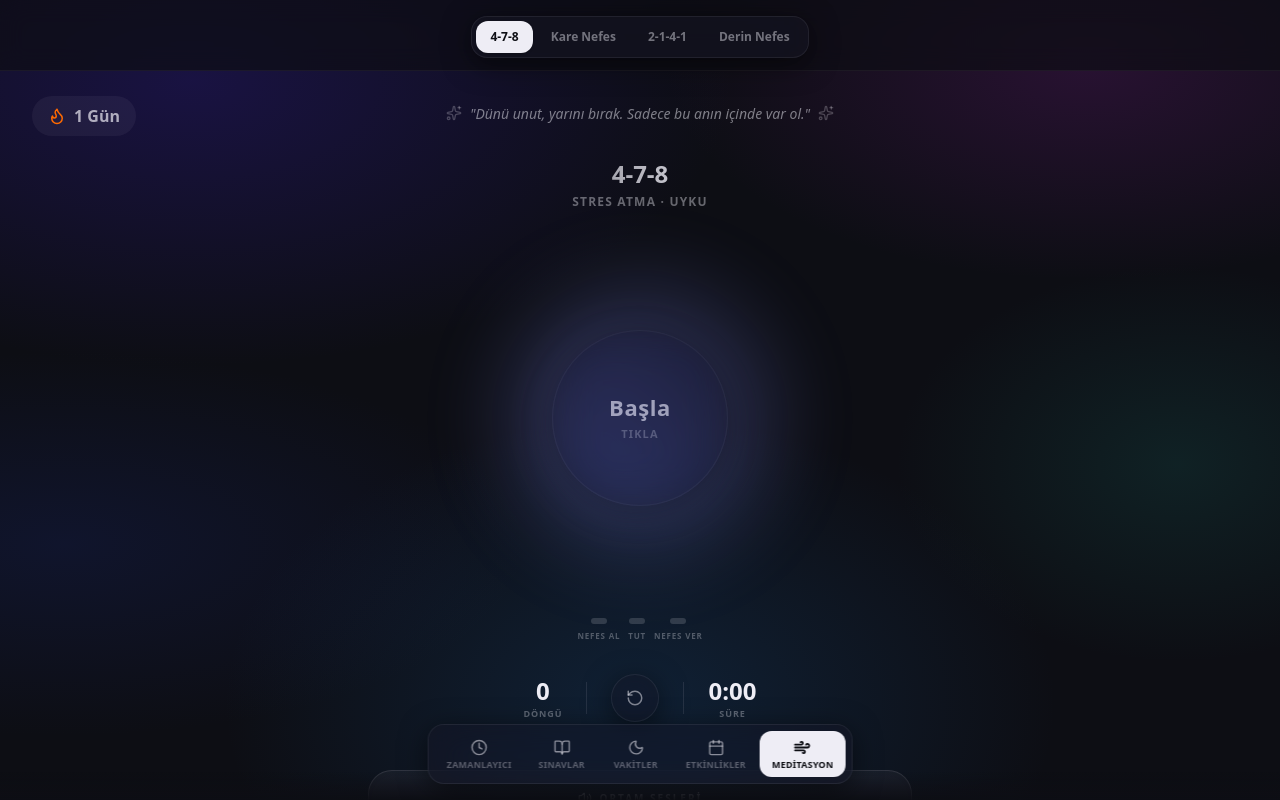
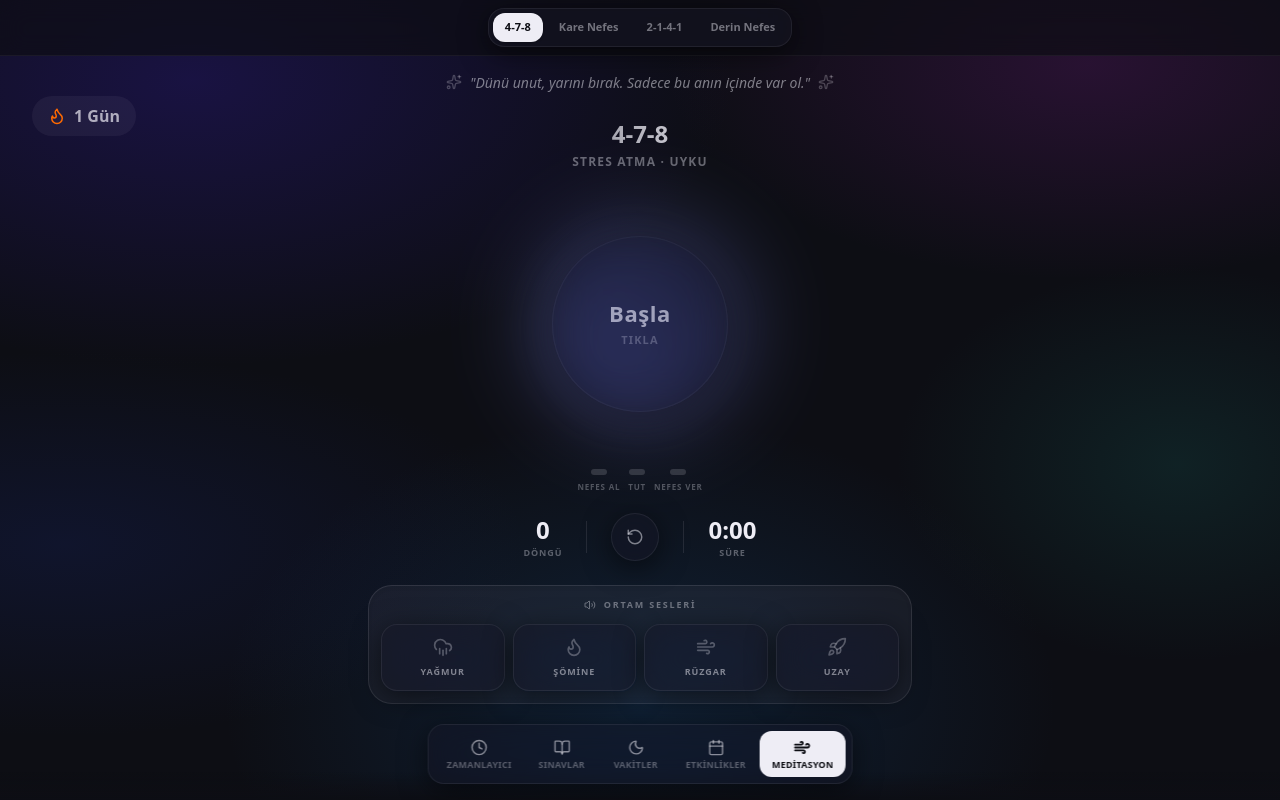
Before and after one commit to Harshidd/VakitHane, a Next.js app: page /meditasyon in a window 1280 px wide. Built offline with nearby package versions, Linux system fonts and the light colour scheme.

Commit message:
style: VakitHane - Meditasyon ambient sound layout fixed, theme sync implemented, layout fits screen without scrolling

```diff
--- a/src/app/globals.css
+++ b/src/app/globals.css
@@ -82,6 +82,35 @@ body {
     radial-gradient(ellipse 60% 40% at 5% 68%, hsla(230, 65%, 28%, 0.25) 0%, transparent 60%);
 }
 
+/* ── Ambient sound themes ── */
+body[data-theme="rain"] .bg-mesh-default,
+.dark body[data-theme="rain"] .bg-mesh-default {
+  background-image:
+    radial-gradient(ellipse 65% 55% at 20% 10%, hsla(200, 80%, 30%, 0.4) 0%, transparent 65%),
+    radial-gradient(ellipse 50% 60% at 80% 80%, hsla(220, 70%, 25%, 0.3) 0%, transparent 60%);
+}
+
+body[data-theme="fire"] .bg-mesh-default,
+.dark body[data-theme="fire"] .bg-mesh-default {
+  background-image:
+    radial-gradient(ellipse 70% 50% at 50% 90%, hsla(20, 90%, 35%, 0.4) 0%, transparent 65%),
+    radial-gradient(ellipse 50% 50% at 20% 80%, hsla(35, 80%, 30%, 0.3) 0%, transparent 60%);
+}
+
+body[data-theme="wind"] .bg-mesh-default,
+.dark body[data-theme="wind"] .bg-mesh-default {
+  background-image:
+    radial-gradient(ellipse 80% 40% at 10% 20%, hsla(180, 50%, 35%, 0.3) 0%, transparent 70%),
+    radial-gradient(ellipse 60% 50% at 90% 40%, hsla(200, 40%, 30%, 0.25) 0%, transparent 65%);
+}
+
+body[data-theme="space"] .bg-mesh-default,
+.dark body[data-theme="space"] .bg-mesh-default {
+  background-image:
+    radial-gradient(ellipse 70% 70% at 50% 50%, hsla(280, 80%, 20%, 0.5) 0%, transparent 70%),
+    radial-gradient(ellipse 40% 40% at 80% 20%, hsla(300, 90%, 15%, 0.4) 0%, transparent 50%);
+}
+
 /* ── Scrollbar hide ── */
 .scrollbar-hide::-webkit-scrollbar {
   display: none;
--- a/src/app/meditasyon/page.tsx
+++ b/src/app/meditasyon/page.tsx
@@ -29,10 +29,10 @@ const PROGRAMS = [
 const PHASE_LABELS = ["Nefes Al", "Tut", "Nefes Ver", "Bekle"];
 
 const SOUNDS = [
-    { id: "rain", name: "Yağmur", icon: CloudRain },
-    { id: "fire", name: "Şömine", icon: Flame },
-    { id: "wind", name: "Rüzgar", icon: Wind },
-    { id: "space", name: "Uzay", icon: Rocket },
+    { id: "rain", name: "Yağmur", icon: CloudRain, url: "https://actions.google.com/sounds/v1/weather/rain_heavy_loud.ogg" },
+    { id: "fire", name: "Şömine", icon: Flame, url: "https://actions.google.com/sounds/v1/ambiences/fire.ogg" },
+    { id: "wind", name: "Rüzgar", icon: Wind, url: "https://actions.google.com/sounds/v1/weather/winter_wind.ogg" },
+    { id: "space", name: "Uzay", icon: Rocket, url: "https://actions.google.com/sounds/v1/science_fiction/deep_space_hum.ogg" },
 ];
 
 export default function MeditasyonPage() {
@@ -105,8 +105,11 @@ export default function MeditasyonPage() {
         const extActive = document.body.getAttribute("data-theme");
         if (extActive) {
             setActiveSound(extActive);
-            audioRef.current.src = `/sounds/${extActive}.mp3`;
-            audioRef.current.play().catch(() => { });
+            const snd = SOUNDS.find(s => s.id === extActive);
+            if (snd) {
+                audioRef.current.src = snd.url;
+                audioRef.current.play().catch(() => { });
+            }
         }
         return () => {
             if (audioRef.current) {
@@ -125,9 +128,12 @@ export default function MeditasyonPage() {
         } else {
             setActiveSound(id);
             document.body.setAttribute("data-theme", id);
-            audioRef.current.src = `/sounds/${id}.mp3`;
-            audioRef.current.volume = 0.5;
-            audioRef.current.play().catch(e => console.log("Play err", e));
+            const snd = SOUNDS.find(s => s.id === id);
+            if (snd) {
+                audioRef.current.src = snd.url;
+                audioRef.current.volume = 0.5;
+                audioRef.current.play().catch(e => console.log("Play err", e));
+            }
         }
     };
 
@@ -137,14 +143,14 @@ export default function MeditasyonPage() {
     const fmtTotal = (s: number) => `${Math.floor(s / 60)}:${(s % 60).toString().padStart(2, "0")}`;
 
     return (
-        <div className="bg-mesh-default h-screen flex flex-col overflow-y-auto overflow-x-hidden">
+        <div className="bg-mesh-default h-screen flex flex-col overflow-hidden">
 
             {/* Program selector header */}
-            <header className="sticky top-0 z-30 flex justify-center pt-4 pb-3 backdrop-blur-md bg-background/70 border-b border-foreground/5">
-                <div className="flex gap-1 p-1 glass rounded-2xl border border-foreground/10 shadow-md overflow-x-auto scrollbar-hide">
+            <header className="flex-none flex justify-center pt-2 pb-2 backdrop-blur-md bg-background/70 border-b border-foreground/5 z-30">
+                <div className="flex gap-1 p-1 glass rounded-2xl border border-foreground/10 shadow-md">
                     {PROGRAMS.map(p => (
                         <button key={p.id} onClick={() => setProgramId(p.id)}
-                            className={`px-3.5 py-2 rounded-xl text-xs font-bold transition-all whitespace-nowrap ${programId === p.id
+                            className={`px-3 py-1.5 rounded-xl text-[11px] font-bold transition-all whitespace-nowrap ${programId === p.id
                                 ? "bg-foreground text-background shadow-sm"
                                 : "text-foreground/45 hover:text-foreground"
                                 }`}>
@@ -154,7 +160,7 @@ export default function MeditasyonPage() {
                 </div>
             </header>
 
-            <main className="flex-1 flex flex-col items-center justify-start px-4 py-8 pb-32 gap-6 relative z-10 w-full max-w-xl mx-auto">
+            <main className="flex-1 flex flex-col items-center justify-start px-4 pt-4 pb-24 gap-4 relative z-10 w-full max-w-xl mx-auto min-h-0">
 
                 {/* Zen quote (Moved to TOP, styled like EXAMS tab) */}
                 <motion.div
@@ -177,10 +183,10 @@ export default function MeditasyonPage() {
                 </div>
 
                 {/* Breathing circle — Interactive & Centralized */}
-                <div className="relative flex items-center justify-center py-4">
+                <div className="relative flex-1 flex items-center justify-center min-h-0 w-full shrink-0 max-h-[280px]">
                     {/* Colored ring behind the circle */}
-                    <div className="absolute inset-0 rounded-full blur-[40px] opacity-20 transition-colors duration-1000 pointer-events-none"
-                        style={{ background: program.color, width: 280, height: 280, margin: "auto" }} />
+                    <div className="absolute rounded-full blur-[40px] opacity-20 transition-colors duration-1000 pointer-events-none"
+                        style={{ background: program.color, width: 240, height: 240 }} />
 
                     <BreathingCircle
                         running={running}
@@ -193,7 +199,7 @@ export default function MeditasyonPage() {
                 </div>
 
                 {/* Phase progress dots */}
-                <div className="flex gap-2 items-center">
+                <div className="flex gap-2 items-center shrink-0">
                     {phases.map((dur, i) => (
                         <div key={i} className="flex flex-col items-center gap-1.5">
                             <div className={`h-1.5 rounded-full transition-all duration-500 ${i === phase && running ? "w-10" : "w-4"}`}
@@ -208,7 +214,7 @@ export default function MeditasyonPage() {
                 </div>
 
                 {/* Stats & Reset Row */}
-                <div className="flex items-center gap-6 mt-2">
+                <div className="flex items-center gap-6 shrink-0 mt-1">
                     <div className="text-center">
                         <div className="text-2xl font-bold tabular-nums h-8 flex items-center justify-center">{cycles}</div>
                         <div className="text-[9px] font-bold uppercase tracking-widest text-foreground/35">Döngü</div>
@@ -228,10 +234,10 @@ export default function MeditasyonPage() {
                 </div>
 
                 {/* Inline Ambient Sounds Grid */}
-                <div className="w-full mt-6 bg-foreground/5 p-5 rounded-3xl border border-foreground/10 shadow-inner">
-                    <div className="flex items-center gap-2 justify-center mb-4">
-                        <Volume2 size={14} className="text-foreground/40" />
-                        <span className="text-[10px] uppercase font-bold tracking-[0.2em] text-foreground/40">Ortam Sesleri</span>
+                <div className="w-full bg-foreground/5 p-3 rounded-3xl border border-foreground/10 shadow-inner shrink-0 mt-2">
+                    <div className="flex items-center gap-2 justify-center mb-3">
+                        <Volume2 size={12} className="text-foreground/40" />
+                        <span className="text-[9px] uppercase font-bold tracking-[0.2em] text-foreground/40">Ortam Sesleri</span>
                     </div>
                     <div className="grid grid-cols-4 gap-2">
                         {SOUNDS.map(snd => {
@@ -242,8 +248,8 @@ export default function MeditasyonPage() {
                                     key={snd.id}
                                     onClick={() => toggleSound(snd.id)}
                                     className={`flex flex-col items-center justify-center py-3 px-1 rounded-2xl gap-2 transition-all border ${isActive
-                                            ? "bg-foreground text-background shadow-md border-transparent scale-[1.02]"
-                                            : "glass border-foreground/15 text-foreground/50 hover:bg-foreground/10 hover:text-foreground"
+                                        ? "bg-foreground text-background shadow-md border-transparent scale-[1.02]"
+                                        : "glass border-foreground/15 text-foreground/50 hover:bg-foreground/10 hover:text-foreground"
                                         }`}
                                 >
                                     <Icon size={20} className={isActive ? "opacity-90 animate-pulse" : "opacity-60"} />
```
